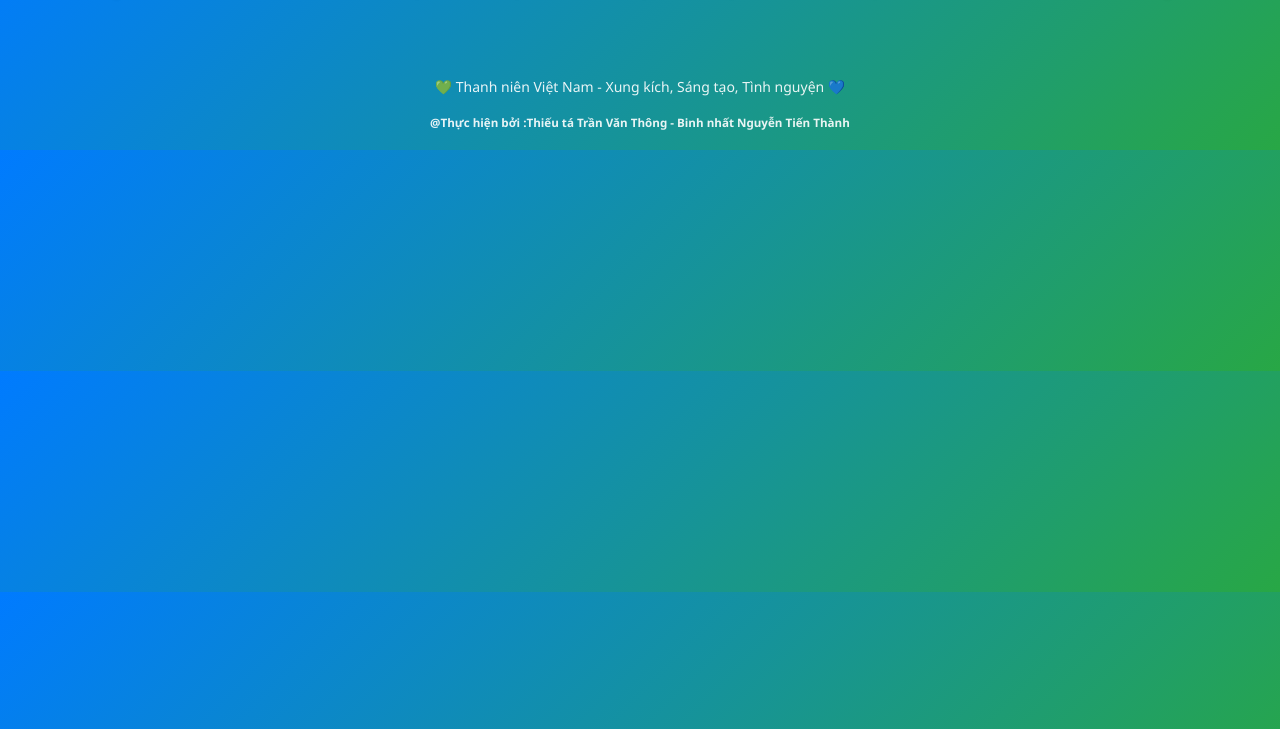
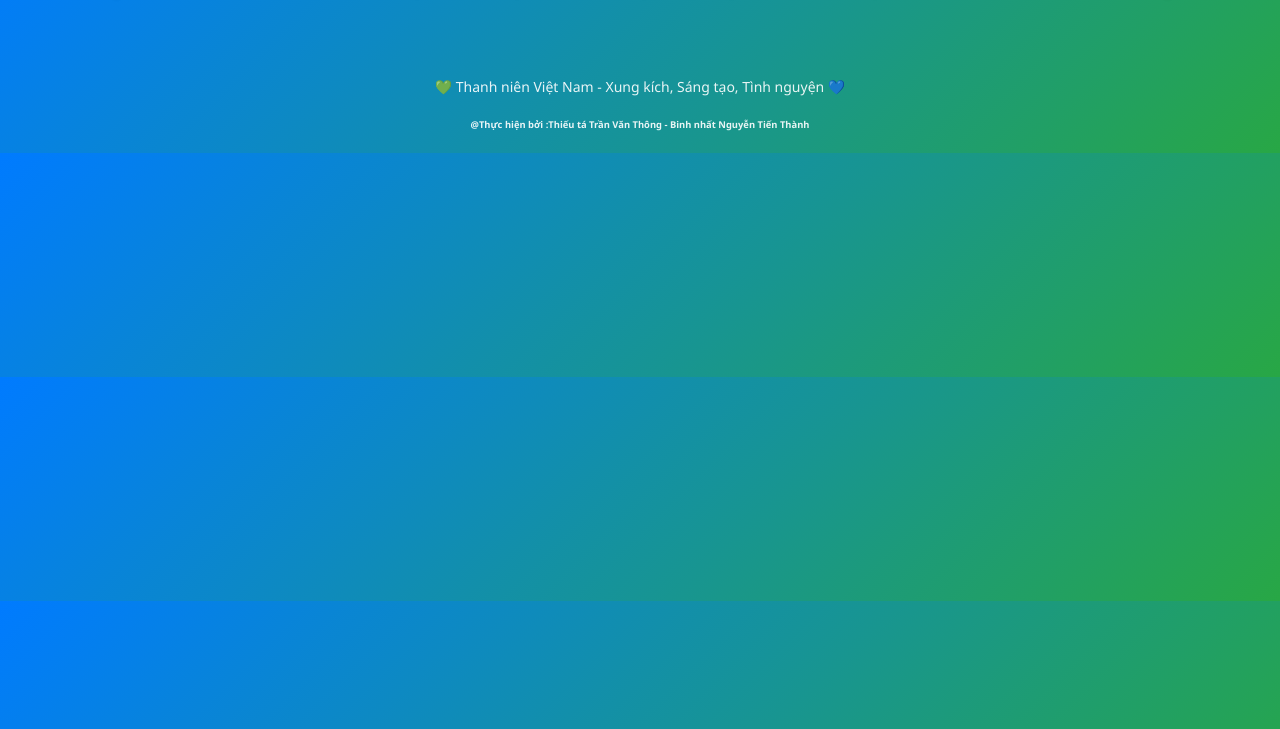
Before and after one commit to ushiwakamaru1612/D-N-V-N-K-T-NGH-A, a plain HTML site: page index.html in a window 1280 px wide. Shown: the part 71-800 px from the top of the page. Drawn offline with Linux system fonts and the light colour scheme; no server answers.

Commit message:
Update index.html

```diff
--- a/index.html
+++ b/index.html
@@ -136,7 +136,7 @@
   </div>
 
   <footer>💚 Thanh niên Việt Nam - Xung kích, Sáng tạo, Tình nguyện 💙
-  <h5>@Thực hiện bởi :Thiếu tá Trần Văn Thông - Binh nhất Nguyễn Tiến Thành</h5></footer>
+  <h6>@Thực hiện bởi :Thiếu tá Trần Văn Thông - Binh nhất Nguyễn Tiến Thành</h6></footer>
 
   <script>
     const folderId = "1c0PVVg8tbeFFzRyerIXmDG4dPO-CPdzV"; // Folder ID
```
